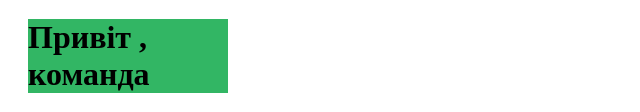
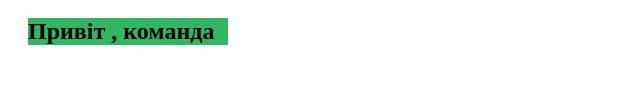
Before and after one commit to EduardMLT/Tutorial, a plain HTML site: page proekt1/index.html in a window 1280 px wide. Shown: the part 1057-1169 px from the top of the page, without its empty margins (0-640 px from the left). After the commit the page ends 1122 px from the top, so only its background shows below. Drawn offline with Linux system fonts and the light colour scheme.

Commit message:
Update index.html

```diff
--- a/proekt1/index.html
+++ b/proekt1/index.html
@@ -65,6 +65,6 @@
       </a>
     </span>
 
-    <h1 class="hello">Привіт , команда</h1>
+    <h2 class="hello">Привіт , команда</h2>
   </body>
 </html>
```
